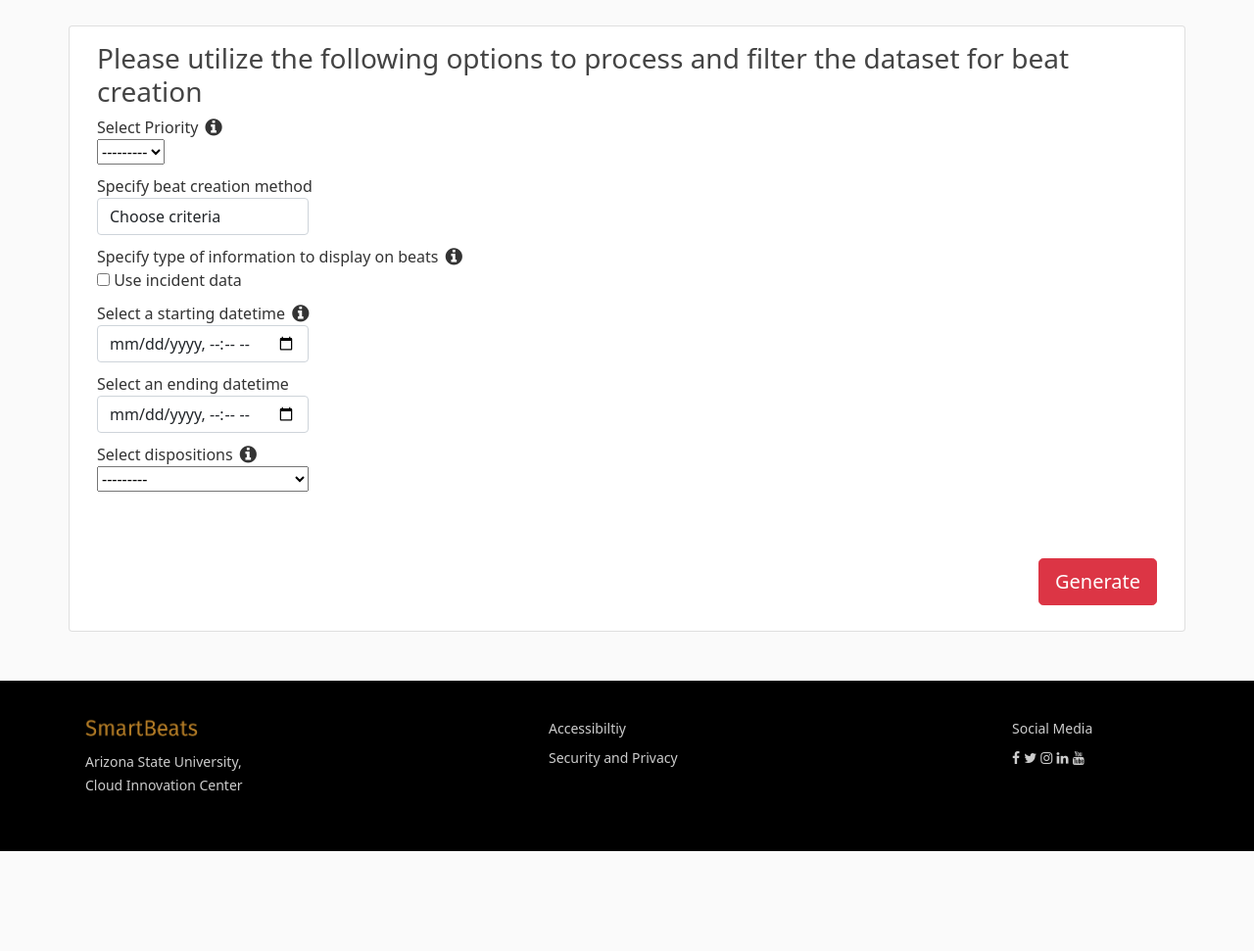
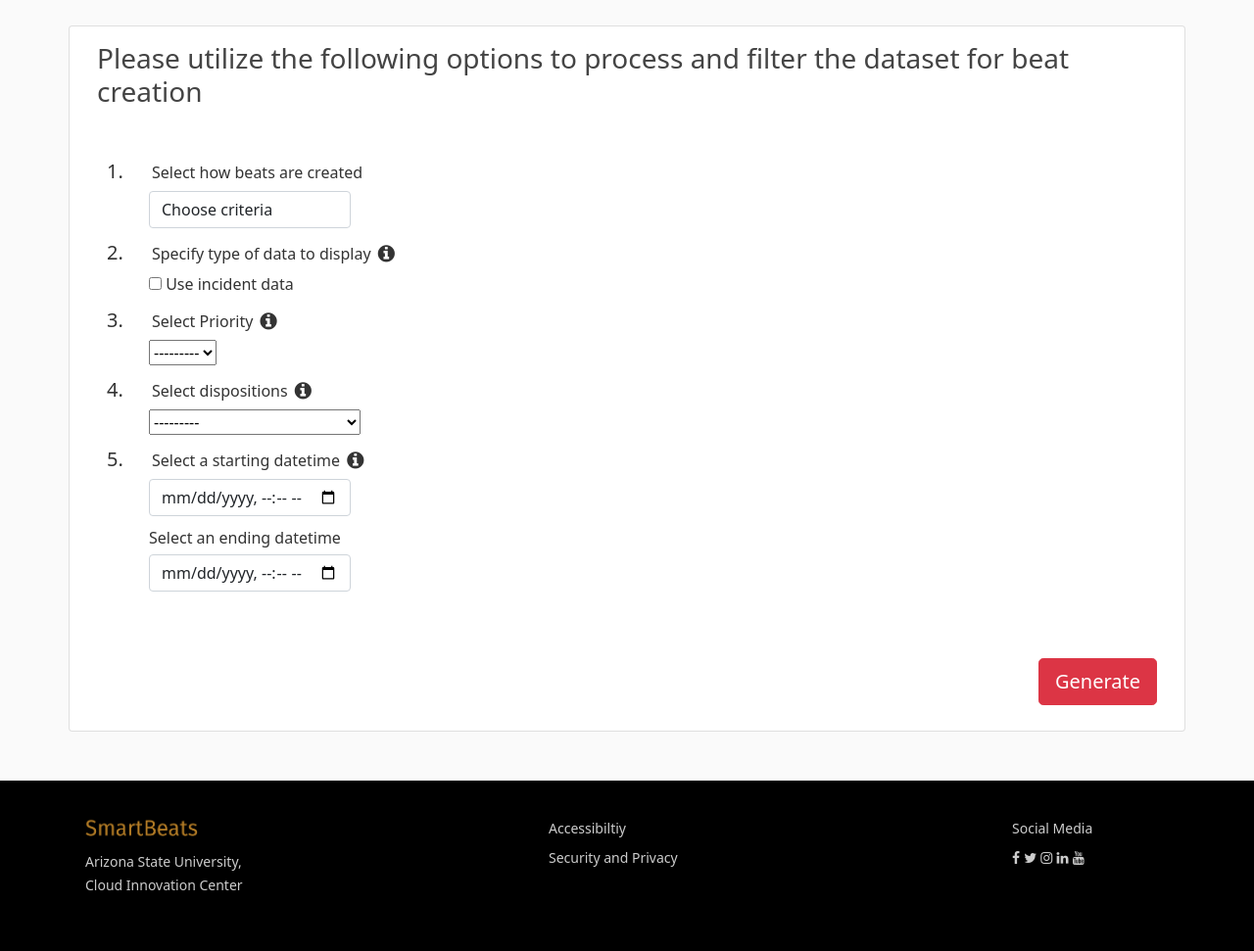
Before and after one commit to ASUCICREPO/smart-beats, a Django app: template web-tier/beats/templates/beats/generate_beats.html in a window 1280 px wide. Shown: the part 74-1045 px from the top of the page at 98% size. Before the commit the page ends 943 px from the top, so only its background shows below. Run offline with Django 3.2, Linux system fonts and the light colour scheme; the template is opened without the code that fills it: values that come from a table or form of the project are taken from there, others are empty; some libraries are stand-ins or nearby versions.

Commit message:
Fix UI of beat generate page

```diff
--- a/web-tier/beats/static/beats/js/main.js
+++ b/web-tier/beats/static/beats/js/main.js
@@ -8,6 +8,12 @@ function show_hide_beat_creation_methods() {
         for (let op of bc_options) {
             op.style.display = "none";
         }
+
+        // tooltips bootstrap
+        let tooltipTriggerList = [].slice.call(document.querySelectorAll('[data-bs-toggle="tooltip"]'));
+        let tooltipList = tooltipTriggerList.map(function(element){
+            return new bootstrap.Tooltip(element);
+        });
     });
 
     const number_of_beats_element = document.querySelector("#number_of_beats");
@@ -37,20 +43,3 @@ function show_hide_beat_creation_methods() {
         }
     })
 }
-
-// tool-tips
-$(document).ready(function () {
-  $('[data-toggle="tooltip1"]').tooltip();
-});
-
-$(document).ready(function () {
-  $('[data-toggle="tooltip2"]').tooltip();
-});
-
-$(document).ready(function () {
-  $('[data-toggle="tooltip3"]').tooltip();
-});
-
-$(document).ready(function () {
-  $('[data-toggle="tooltip4"]').tooltip();
-});
--- a/web-tier/beats/templates/beats/base.html
+++ b/web-tier/beats/templates/beats/base.html
@@ -59,7 +59,6 @@
     </footer>
 
     <!-- Optional JavaScript -->
-    <script src="{% static 'beats/js/upload.js' %}"></script>
     <script src="https://cdn.jsdelivr.net/npm/bootstrap@5.0.2/dist/js/bootstrap.bundle.min.js"
         integrity="sha384-MrcW6ZMFYlzcLA8Nl+NtUVF0sA7MsXsP1UyJoMp4YLEuNSfAP+JcXn/tWtIaxVXM"
         crossorigin="anonymous"></script>
--- a/web-tier/beats/templates/beats/generate_beats.html
+++ b/web-tier/beats/templates/beats/generate_beats.html
@@ -5,75 +5,107 @@
 {% block content %}
     <div class="card">
         <div class="card-body">
-            <h3>Please utilize the following options to process and filter the dataset for beat creation</h3>
-            <div class="form-group">
+            <h3 style="margin-bottom: 50px;">Please utilize the following options to process and filter the dataset for beat creation</h3>
+            <div class="form-group" style="margin-left: 10px;">
                 <form method="post" enctype="multipart/form-data">
                     {% csrf_token %}
-                    <div class="field box">
-                        <label class="label">Select Priority</label>
-                        <span style="position: relative; top: 1px; left: 3px;" data-toggle="tooltip1" title="Filter dataset by priority chosen">
-                            <i class="fa fa-info-circle" aria-hidden="true" style="font-size: 20px;"></i>
-                        </span>
-                        <div class="control">
-                            {% render_field form.priority %}
-                        </div>
-                    </div>
                     <div class="field box" id="beat_creation_method">
-                        <label class="label">Specify beat creation method</label>
-                        <div class="control">
+                      <label class="label" style="margin-bottom: 5px;">
+                        <span style="font-size: 20px; margin-right: 25px;">1.</span>
+                        Select how beats are created
+                      </label>
+                      <div class="control" style="margin-left: 43px;">
                           <div class="select">
                               {% render_field form.beat_creation_method id="beat_creation_method_id" %}
                           </div>
                       </div>
                     </div>
                     <div class="field box bc_option" id="cfs_per_beat">
-                        <label class="label">Calls-For-Service Per Beat:</label>
-                        <div class="control">
+                      <label class="label" style="margin-bottom: 5px;">
+                        <span style="margin-right: 43px;"></span>
+                        Calls-For-Service Per Beat
+                      </label>
+                      <div class="control" style="margin-left: 43px;">
                           {% render_field form.cfs_per_beat %}
                       </div>
                     </div>
-                    <div class="field box bc_option" id="number_of_beats">
-                        <label class="label">Target Number of Beats:</label>
-                        <div class="control">
+                    <div class="field box bc_option" id="number_of_beats" style="margin-bottom: 20px;">
+                        <label class="label" style="margin-bottom: 5px;">
+                          <span style="margin-right: 43px;"></span>
+                          Target Number of Beats
+                        </label>
+                        <div class="control" style="margin-left: 43px;">
                             {% render_field form.number_of_beats %}
                         </div>
                     </div>
                     <div class="field box">
-                        <label class="label">Specify type of information to display on beats</label>
-                        <span style="position: relative; top: 1px; left: 3px;" data-toggle="tooltip2" title="Determine if results should be based on CFS, Incidents or both">
+                        <label class="label" style="margin-bottom: 5px;">
+                          <span style="font-size: 20px; margin-right: 25px;">2.</span>
+                          Specify type of data to display
+                        </label>
+                        <span style="position: relative; top: 1px; left: 3px;"
+                          data-bs-toggle="tooltip"
+                          data-bs-placement="right"
+                          title="Determine if results should be based on CFS, Incidents or both">
                             <i class="fa fa-info-circle" aria-hidden="true" style="font-size: 20px;"></i>
                         </span>
-                        <div class="control">
+                        <div class="control" style="margin-left: 43px;">
                             {% render_field form.is_incident %}
                             <span>Use incident data</span>
                         </div>
                     </div>
-
-
-                    <div class="field box" id="start_date">
-                        <label class="label">Select a starting datetime</label>
-                        <span style="position: relative; top: 1px; left: 3px;" data-toggle="tooltip3" title="Filter dataset by Date and Time range.">
+                    <div class="field box">
+                      <label class="label" style="margin-bottom: 5px;">
+                        <span style="font-size: 20px; margin-right: 25px;">3.</span>
+                        Select Priority
+                      </label>
+                      <span style="position: relative; top: 1px; left: 3px;"
+                        data-bs-toggle="tooltip"
+                        data-bs-placement="right"
+                        title="Filter dataset by priority chosen">
                           <i class="fa fa-info-circle" aria-hidden="true" style="font-size: 20px;"></i>
                       </span>
-                        <div class="control">
+                      <div class="control" style="margin-left: 43px;">
+                          {% render_field form.priority %}
+                      </div>
+                    </div>
+                    <div class="field box">
+                      <label class="label" style="margin-bottom: 5px;">
+                        <span style="font-size: 20px; margin-right: 25px;">4.</span>
+                        Select dispositions
+                      </label>
+                      <span style="position: relative; top: 1px; left: 3px;"
+                        data-bs-toggle="tooltip"
+                        data-bs-placement="right"
+                        title="Filter dataset by dispositions chosen">
+                          <i class="fa fa-info-circle" aria-hidden="true" style="font-size: 20px;"></i>
+                      </span>
+                      <div class="control" style="margin-left: 43px;">
+                          {% render_field form.disposition id="disposition_type" %}
+                      </div>
+                    </div>
+                    <div class="field box" id="start_date">
+                        <label class="label" style="margin-bottom: 5px;">
+                          <span style="font-size: 20px; margin-right: 25px;">5.</span>
+                          Select a starting datetime
+                        </label>
+                        <span style="position: relative; top: 1px; left: 3px;"
+                        data-bs-toggle="tooltip"
+                        data-bs-placement="right"
+                        title="Filter dataset by Date and Time range.">
+                            <i class="fa fa-info-circle" aria-hidden="true" style="font-size: 20px;"></i>
+                        </span>
+                        <div class="control" style="margin-left: 43px;">
                             {% render_field form.start_datetime %}
                         </div>
                     </div>
-
                     <div class="field box" id="end_date">
-                        <label class="label">Select an ending datetime</label>
-                        <div class="control">
+                      <label class="label" style="margin-bottom: 5px;">
+                        <span style="margin-right: 43px;"></span>
+                        Select an ending datetime
+                      </label>
+                      <div class="control" style="margin-left: 43px;">
                           {% render_field form.end_datetime %}
-                        </div>
-                    </div>
-
-                    <div class="field box">
-                        <label class="label">Select dispositions</label>
-                        <span style="position: relative; top: 1px; left: 3px;" data-toggle="tooltip4" title="Filter dataset by dispositions chosen">
-                            <i class="fa fa-info-circle" aria-hidden="true" style="font-size: 20px;"></i>
-                        </span>
-                        <div class="control">
-                            {% render_field form.disposition id="disposition_type" %}
                       </div>
                     </div>
                     <br><br>
--- a/web-tier/beats/templates/beats/upload.html
+++ b/web-tier/beats/templates/beats/upload.html
@@ -1,5 +1,6 @@
 {% extends 'beats/base.html' %}
 {% load crispy_forms_tags %}
+{% load static %}
 
 {% block content %}
 <h1>Upload your data source here:</h1>
@@ -15,4 +16,5 @@
         <button class="btn btn-outline-danger btn-lg" type="submit">Upload</button>
     </div>
 </form>
+<script src="{% static 'beats/js/upload.js' %}"></script>
 {% endblock %}
```
Lines whose indentation alone changed are shown as unchanged.
